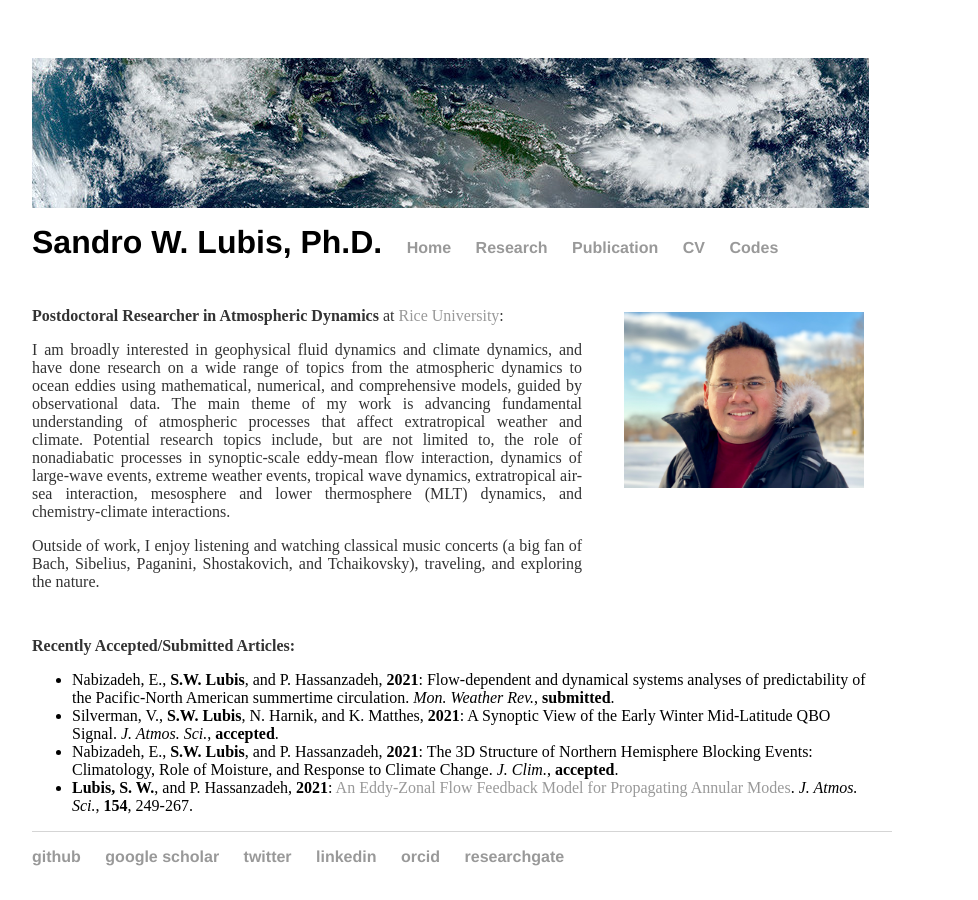
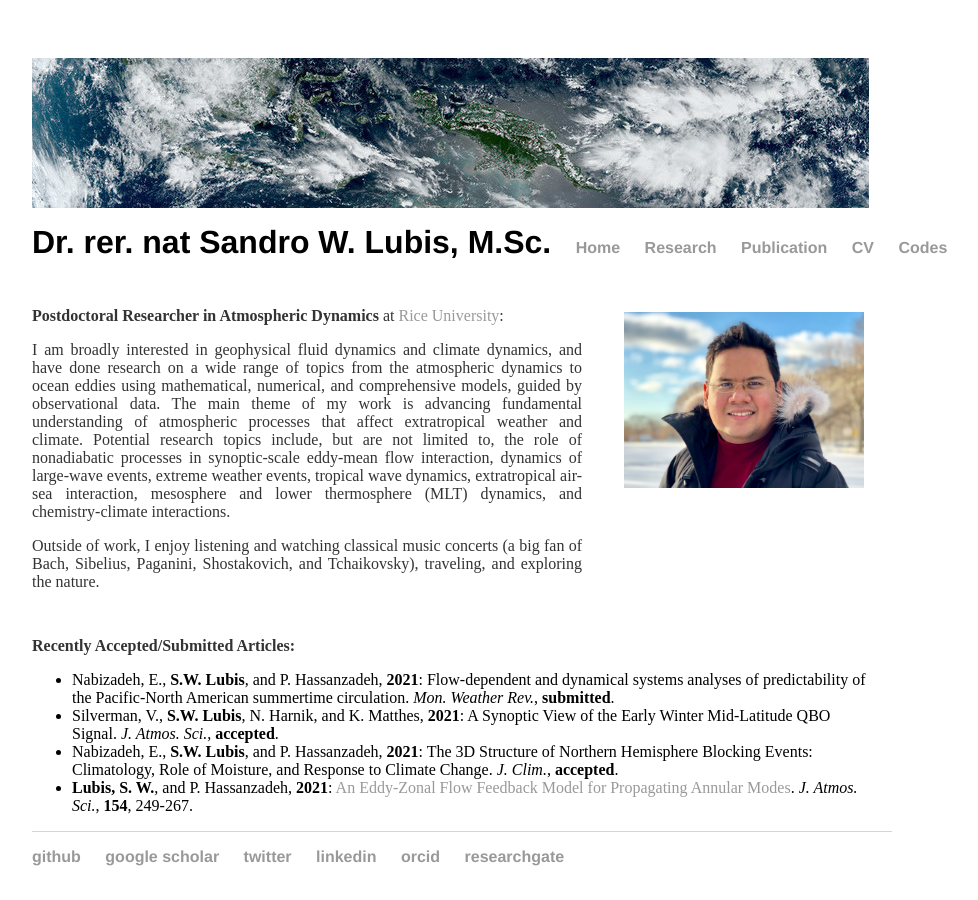
Before and after one commit to sandrolubis/sandrolubis.github.io, a Jekyll site: the page built from index.html, in a window 1280 px wide. Shown: the whole page, without its empty margins (276-1254 px from the left). Built offline with Jekyll 4.4.1, drawn with Linux system fonts in a browser that asks for light colours.

Commit message:
Update _config.yml

```diff
--- a/_config.yml
+++ b/_config.yml
@@ -1,2 +1,2 @@
-name: Sandro W. Lubis, Ph.D.
+name: Dr. rer. nat Sandro W. Lubis, M.Sc.
 markdown: kramdown
```
